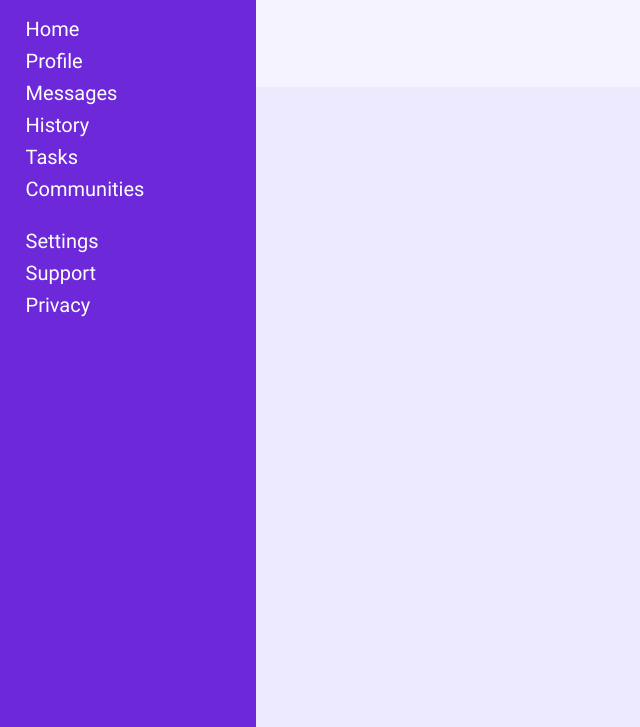
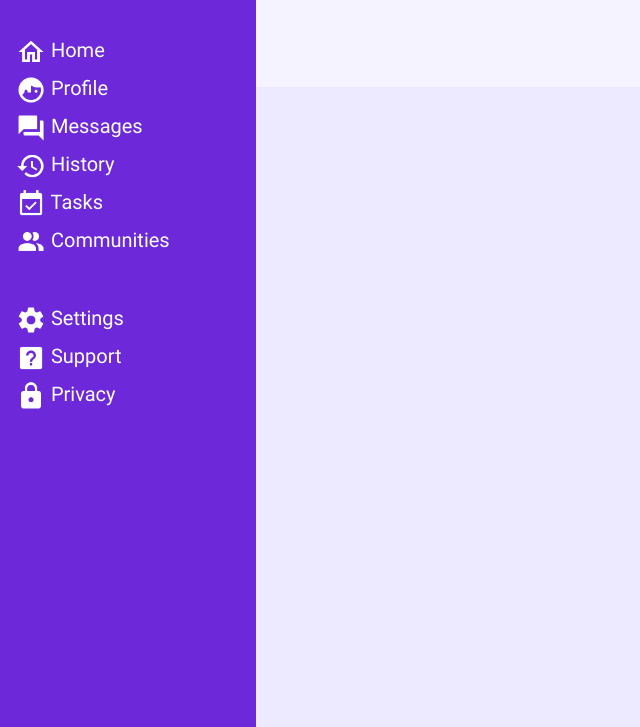
Before and after one commit to NexyusNex/Admin-Dashboard, a plain HTML site: page index.html in a window 1280 px wide. Shown: the part 73-800 px from the top of the page, without its empty margins (0-640 px from the left). Drawn offline with Linux system fonts and the light colour scheme.

Commit message:
Added icons for the sidebar and aligned them with text

```diff
--- a/index.html
+++ b/index.html
@@ -15,17 +15,26 @@
                 <h1>Dashboard</h1>
             </div>
             <ul>
-                <li>Home</li>
-                <li>Profile</li>
-                <li>Messages</li>
-                <li>History</li>
-                <li>Tasks</li>
-                <li>Communities</li>
+                <li><img src="./Images/home-outline.png" alt="home">
+                    Home</li>
+                <li><img src="./Images/face-man-profile.png" alt="profile">
+                    Profile</li>
+                <li><img src="./Images/forum.png" alt="messages">
+                    Messages</li>
+                <li><img src="./Images/history.png" alt="history">
+                    History</li>
+                <li><img src="./Images/calendar-check.png" alt="tasks">
+                    Tasks</li>
+                <li><img src="./Images/account-multiple.png" alt="communities">
+                    Communities</li>
             </ul>
             <ul>
-                <li>Settings</li>
-                <li>Support</li>
-                <li>Privacy</li>
+                <li><img src="./Images/cog.png" alt="settings">
+                    Settings</li>
+                <li><img src="./Images/help-box.png" alt="support">
+                    Support</li>
+                <li><img src="./Images/lock.png" alt="privacy">
+                    Privacy</li>
             </ul>
         </div>
         <div class="header">header</div>
--- a/style.css
+++ b/style.css
@@ -23,7 +23,7 @@
     color: white;
     display: flex;
     flex-direction: column;
-    gap:20px;
+    gap:40px;
 }
 
 .logo{
@@ -38,12 +38,17 @@
 
 .sidebar ul{
     list-style: none;
-    margin-left: 10%;
+    margin-left: 16px;
     font-size: 20px;
 }
 
 .sidebar li{
     padding-bottom: 8px;
+}
+
+.sidebar li img{
+    height: 1.5em;
+    vertical-align: middle;
 }
 
 .header{
```
Also changed, not shown: Images/account-multiple.png (added), Images/calendar-check.png (added), Images/cog.png (added), Images/face-man-profile.png (added), Images/forum.png (added), Images/help-box.png (added), Images/history.png (added), Images/home-outline.png (added), Images/lock.png (added).
